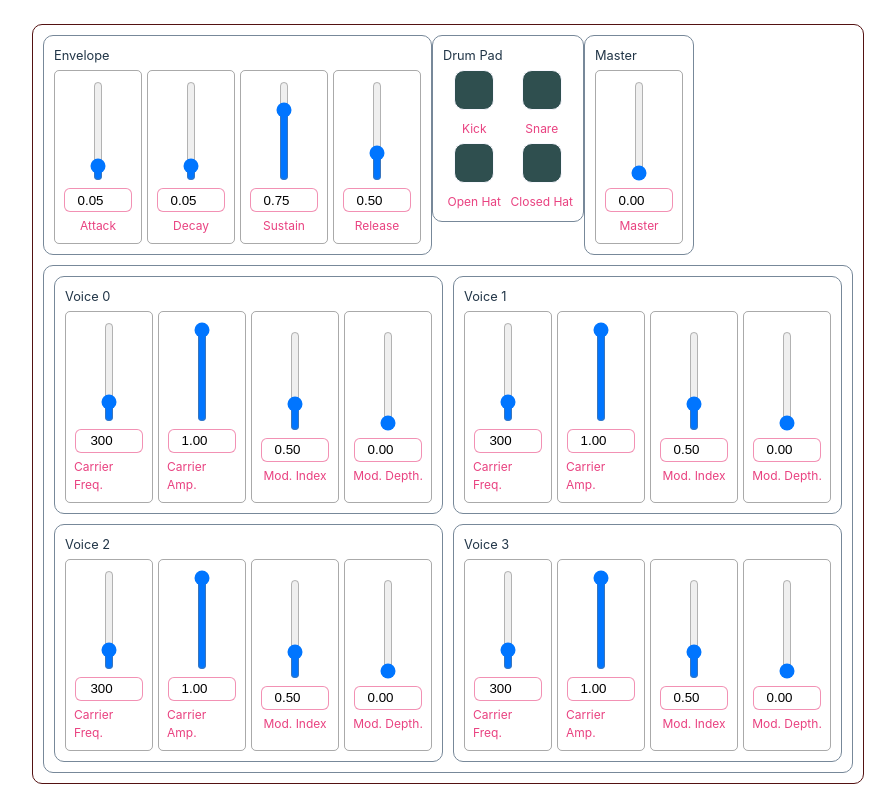
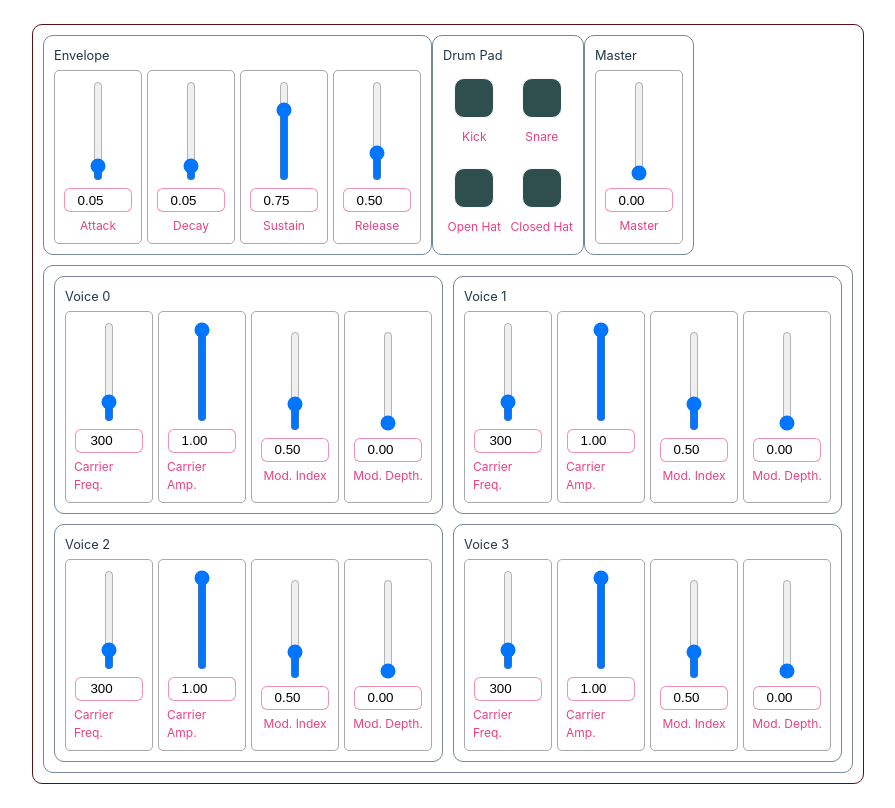
Before and after one commit to laurens-in/WSA-Web-Audio-API, a website built with Vite: page src/solution/index.html in a window 1280 px wide. Shown: the whole page, without its empty margins (192-1087 px from the left). Built offline with nearby package versions, Linux system fonts and the light colour scheme; no server answers.

```diff
--- a/src/style.css
+++ b/src/style.css
@@ -170,7 +170,8 @@
   gap: 5px;
   border-radius: 10px;
   width: fit-content;
-  height: fit-content;
+  height: 100%;
+  box-sizing: border-box;
   padding: 10px;
 }
 
```
Also changed, not shown: src/util/ui.js (+95 -4 lines).
